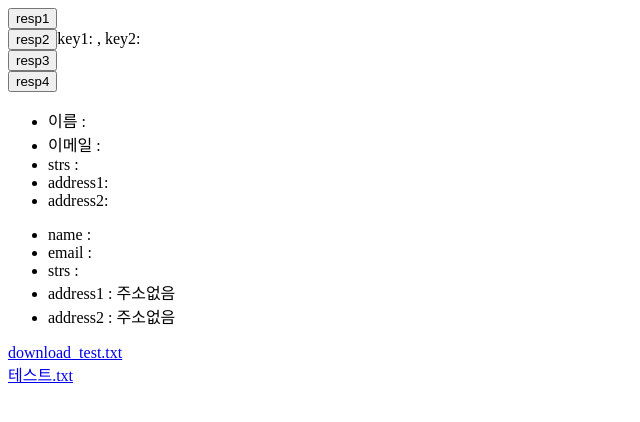
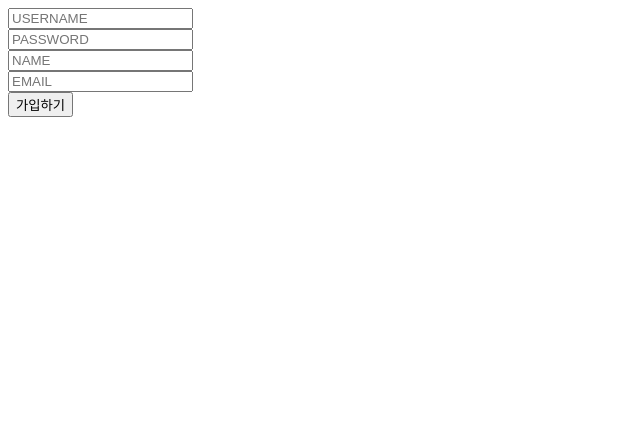
Before and after one commit to JeawonYang/korit_9_gov_react, a React (Vite) app: page / in a window 1280 px wide. Shown: the top 422 px of the page, without its empty margins (0-640 px from the left). Built offline with nearby package versions, Linux system fonts and the light colour scheme.

Commit message:
react auth

```diff
--- /dev/null
+++ b/src/ch05/Auth01.jsx
@@ -0,0 +1,91 @@
+import { useState } from "react";
+
+function Auth01() {
+    const [inputvalue, setInputValue] = useState({
+        username: "",
+        password: "",
+        name: "",
+        email: "",
+    });
+
+    const [inputMessage, setInputMessage] = useState({
+        username: "",
+        password: "",
+        name: "",
+        email: "",
+    });
+
+    const regexs = {
+        username: {
+            regex : /^[a-z0-9_-]{5,20}$/,
+            message : "아이디: 5~20자의 영문 소문자, 숫자와 특수기호(_),(-)만 사용 가능합니다."
+        },
+        password: {
+            regex : /^(?=.*[A-Z])(?=.*[a-z])(?=.*\d)(?=.*[^A-Za-z0-9])[A-Za-z0-9^A-Za-z0-9\W]{8,16}$/,
+            message : "비밀번호: 8~16자의 영문 대/소문자, 숫자, 특수문자를 사용해 주세요."
+        },
+        name: {
+            regex : /^[가-힣]{2,6}$/,
+            message : "이름 : 2~6자의 한글을 사용해주세요."
+        },
+        email: {
+            regex : /^[a-zA-Z0-9._%+-]+@[a-zA-Z0-9.-]+\.[A-Za-z]{2,}$/,
+            message : "이메일 형식을 사용해주세요."
+        }
+    }
+
+    const handleInputOnChange = (e) => {
+        setInputValue({
+            ...inputvalue,
+            [e.target.name] : e.target.value,
+        });
+
+        if(regexs[e.target.name].regex.test(e.target.value)) {   //유효성 검사 (message 출력할건지 말건지) 해당  if 구문이 정규표현식이랑 비교
+            setInputMessage({
+                ...inputMessage,
+                [e.target.name] : "",
+            });
+        } else {
+            setInputMessage ({
+                ...inputMessage,
+                [e.target.name]: regexs[e.target.name].message,
+            });
+        }
+    }
+
+    const handleSignupOnClick = () => {
+
+    }
+
+    const signupRequest = async () => {
+        try {
+            const response = await axios.post("http://localhost:8080/api/auth/signup", inputvalue);
+        } catch (error) {
+            console.log(error)
+        }
+    }
+
+    return <>
+    <div>
+        <div>
+            <input type="text" name="username" placeholder="USERNAME" value={inputvalue.username} onChange={handleInputOnChange}/>
+            <span>{inputMessage.username}</span>
+        </div>
+        <div>
+            <input type="text" name="password" placeholder="PASSWORD" value={inputvalue.password} onChange={handleInputOnChange}/>
+            <span>{inputMessage.password}</span>
+        </div>
+        <div>
+            <input type="text" name="name" placeholder="NAME" value={inputvalue.name} onChange={handleInputOnChange}/>
+            <span>{inputMessage.name}</span>
+        </div>
+        <div>
+            <input type="text" name="email" placeholder="EMAIL" value={inputvalue.email} onChange={handleInputOnChange}/>
+            <span>{inputMessage.email}</span>
+        </div>
+        <button onClick={handleSignupOnClick}>가입하기</button>
+    </div>
+    </>
+}
+
+export default Auth01;
--- a/src/main.jsx
+++ b/src/main.jsx
@@ -20,6 +20,7 @@ import Axios03 from './ch04/Axios03';
 import Axios04 from './ch04/Axios04';
 import Axios05 from './ch04/Axios05';
 import Axios06 from './ch04/Axios06';
+import Auth01 from './ch05/Auth01';
 
 
 const appObj = {
@@ -44,12 +45,13 @@ const appObj = {
     "axios06" : <Axios06 />,
     "promise01" : <Promise01 />,
     "calculator" : <Calculator />,
+    "auth01" : <Auth01 />
     // "ch01_1" : <h1>ch01_1 렌더링</h1>,
     // "ch01_2" : BoxComponent(),
     // "ch01_3" : <BoxComponent />,
     // "ch01_4" : <BoxComponent></BoxComponent>,
 }
-const currentApp = "axios06";
+const currentApp = "auth01";
 
 const root = document.getElementById('root');
 createRoot(root).render(appObj[currentApp]);
```
